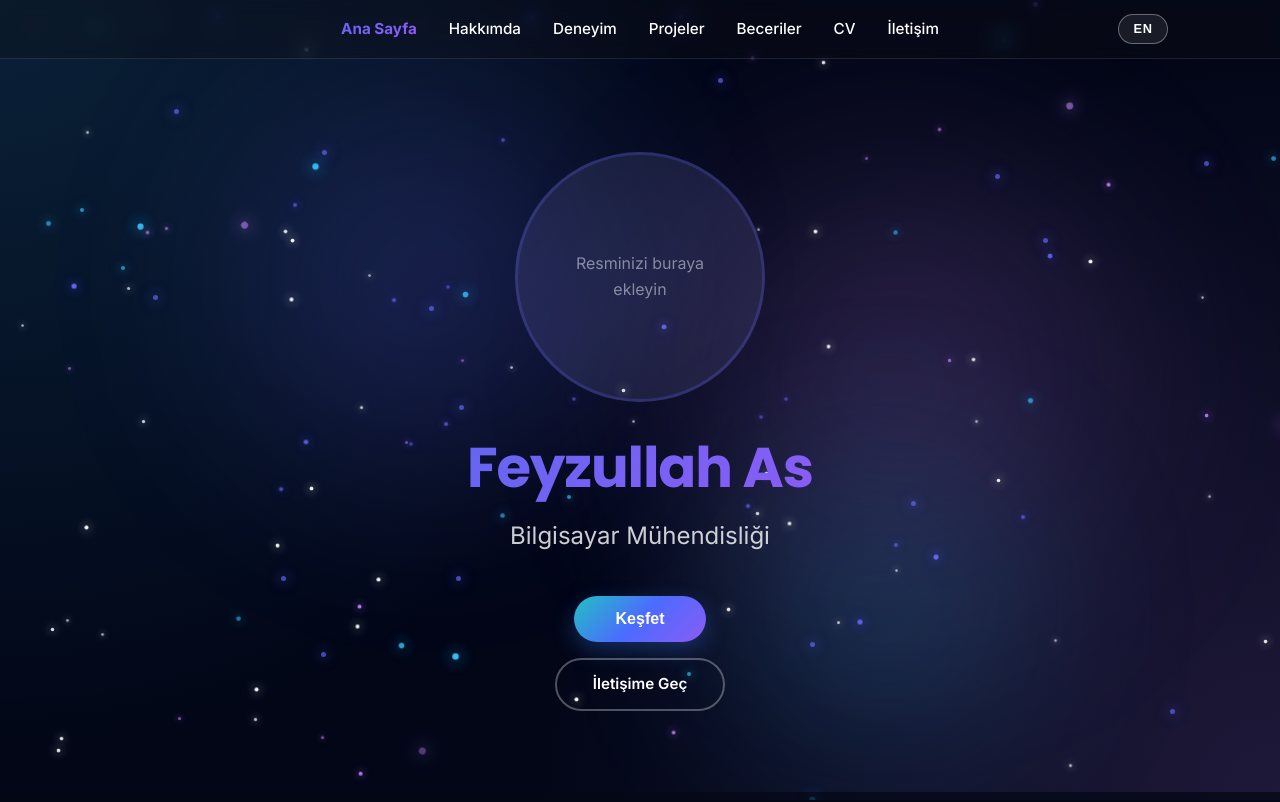
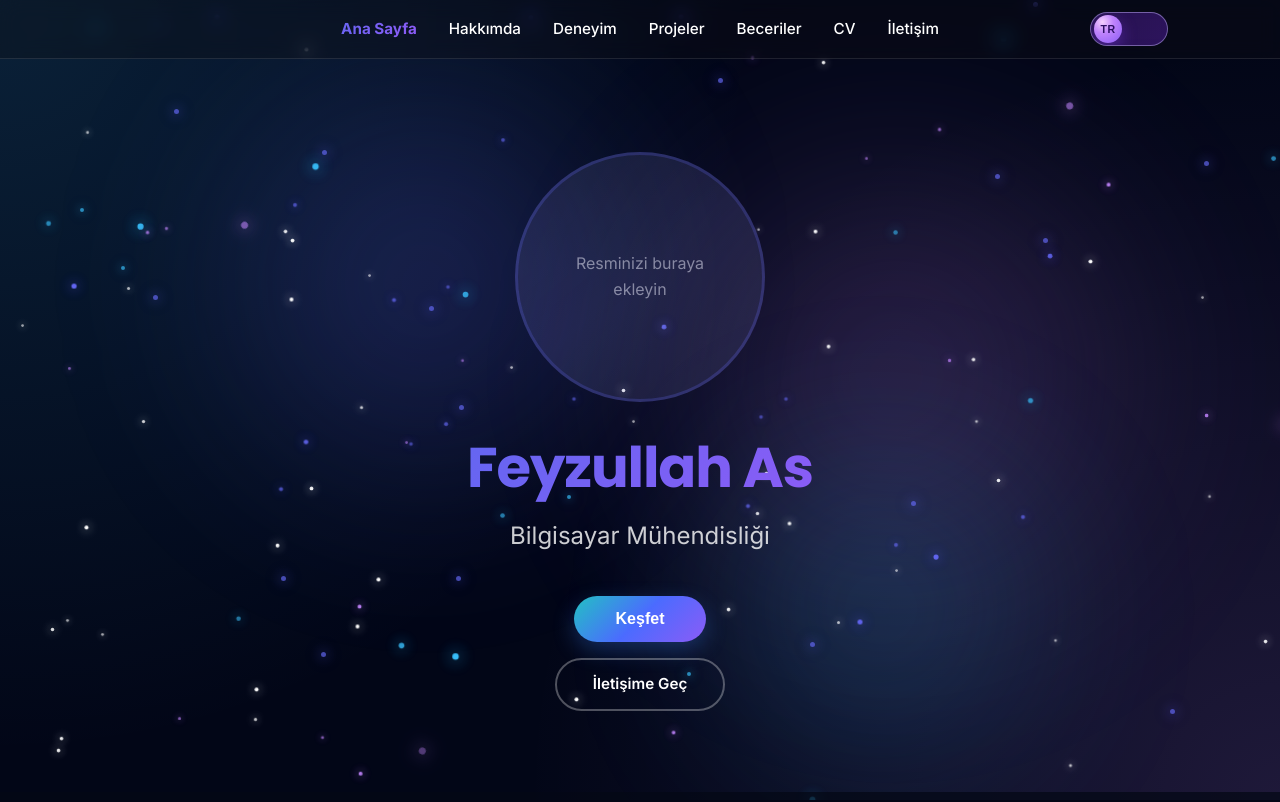
Before and after one commit to feyzullahas/feyzullahas, a React (Vite) app: page / in a window 1280 px wide. Shown: the top 802 px of the page. Built offline with nearby package versions, Linux system fonts and the light colour scheme.

Commit message:
ingilizce desteği eklendi

```diff
--- a/src/components/Header.css
+++ b/src/components/Header.css
@@ -58,25 +58,57 @@
 }
 
 .language-toggle {
+  --thumb-gap: 3px;
+  --thumb-size: 28px;
   position: absolute;
   right: 4.5rem;
   top: 50%;
   transform: translateY(-50%);
-  border: 1px solid rgba(255, 255, 255, 0.35);
-  background: rgba(255, 255, 255, 0.08);
-  color: #fff;
+  width: 78px;
+  height: 34px;
+  padding: 0 8px;
+  border: 1px solid rgba(196, 181, 253, 0.48);
+  background: linear-gradient(135deg, rgba(76, 29, 149, 0.45) 0%, rgba(91, 33, 182, 0.45) 100%);
   border-radius: 999px;
-  padding: 0.4rem 0.9rem;
-  font-size: 0.8rem;
-  font-weight: 700;
-  letter-spacing: 0.05em;
+  display: inline-flex;
+  align-items: center;
+  justify-content: space-between;
+  overflow: hidden;
+  backdrop-filter: blur(6px);
   cursor: pointer;
-  transition: all 0.25s ease;
+  transition: border-color 0.25s ease, box-shadow 0.25s ease, background 0.25s ease, transform 0.2s ease;
 }
 
 .language-toggle:hover {
-  border-color: rgba(255, 255, 255, 0.7);
-  background: rgba(255, 255, 255, 0.16);
+  border-color: rgba(216, 180, 254, 0.78);
+  box-shadow: 0 10px 24px rgba(139, 92, 246, 0.32);
+}
+
+.language-toggle:active {
+  transform: translateY(-50%) scale(0.97);
+}
+
+.language-thumb {
+  position: absolute;
+  left: var(--thumb-gap);
+  top: calc((100% - var(--thumb-size)) / 2);
+  width: var(--thumb-size);
+  height: var(--thumb-size);
+  border-radius: 50%;
+  background: radial-gradient(circle at 30% 25%, #f5d0fe 0%, #c084fc 38%, #8b5cf6 100%);
+  box-shadow: 0 6px 16px rgba(124, 58, 237, 0.45);
+  color: #2e1065;
+  display: inline-flex;
+  align-items: center;
+  justify-content: center;
+  font-size: 0.66rem;
+  font-weight: 800;
+  letter-spacing: 0.05em;
+  transition: left 0.3s cubic-bezier(0.22, 1, 0.36, 1);
+}
+
+.language-toggle-en .language-thumb {
+  left: calc(100% - var(--thumb-size) - var(--thumb-gap));
 }
 
 .nav-list {
@@ -146,8 +178,15 @@
 
   .language-toggle {
     right: 5.5rem;
-    padding: 0.35rem 0.75rem;
-    font-size: 0.75rem;
+    --thumb-gap: 3px;
+    --thumb-size: 24px;
+    width: 70px;
+    height: 30px;
+    padding: 0 8px;
+  }
+
+  .language-thumb {
+    font-size: 0.58rem;
   }
 
   .nav {
--- a/src/components/Header.jsx
+++ b/src/components/Header.jsx
@@ -16,7 +16,7 @@ const navItems = [
 const Header = () => {
   const [isMenuOpen, setIsMenuOpen] = useState(false);
   const [activeTargetId, setActiveTargetId] = useState(null);
-  const { text, toggleLanguage } = useLanguage();
+  const { text, toggleLanguage, language } = useLanguage();
   const location = useLocation();
   const navigate = useNavigate();
 
@@ -128,11 +128,13 @@ const Header = () => {
 
         <button
           type="button"
-          className="language-toggle"
+          className={`language-toggle ${language === 'en' ? 'language-toggle-en' : ''}`}
           onClick={toggleLanguage}
           aria-label={text.nav.languageAriaLabel}
         >
-          {text.nav.languageToggle}
+          <span className="language-thumb" aria-hidden="true">
+            {language === 'tr' ? 'TR' : 'EN'}
+          </span>
         </button>
 
         <button className="menu-toggle" onClick={toggleMenu} aria-label="Toggle menu">
```
